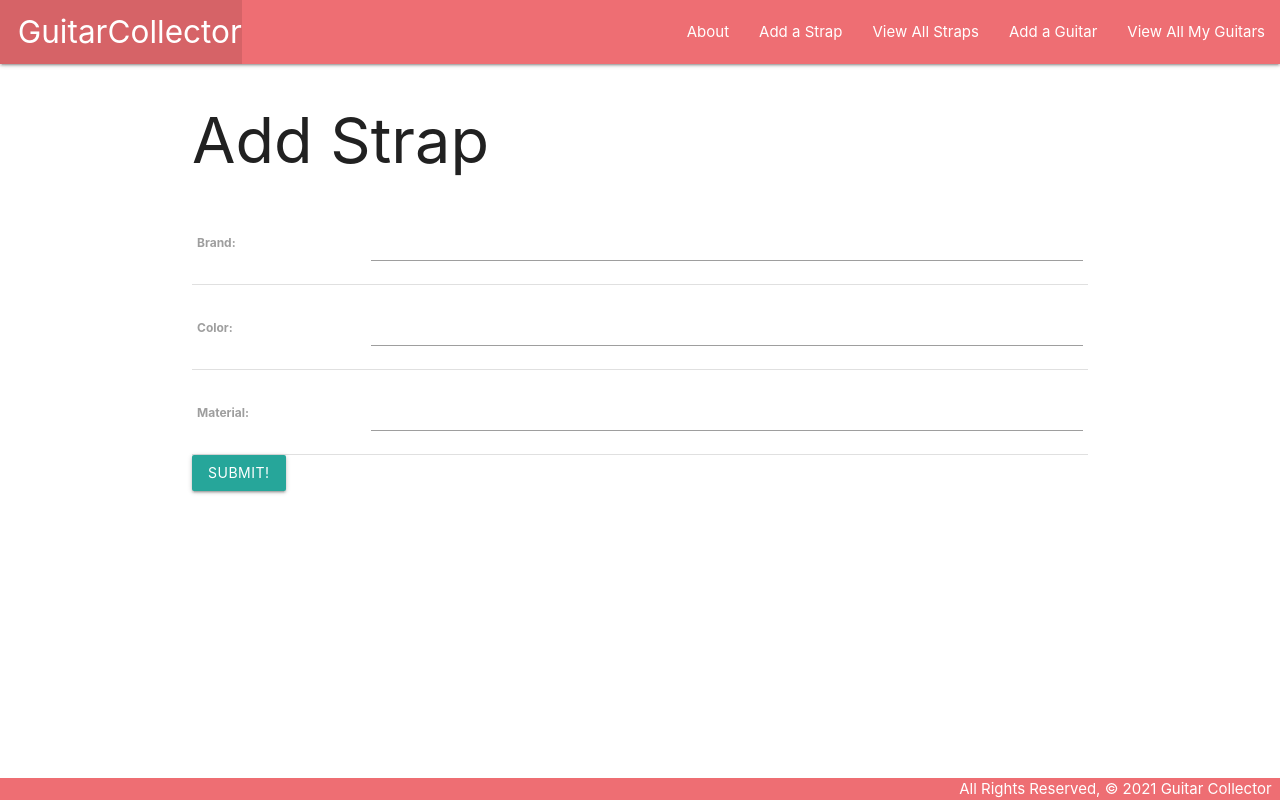
After one commit to pfeeny84/guitar_collector, a Django app: page /straps/create/ in a window 1280 px wide. The commit adds this page. Run offline with Django 3.2, Linux system fonts and the light colour scheme.

Commit message:
Many to Many Setup

```diff
--- a/main_app/admin.py
+++ b/main_app/admin.py
@@ -1,7 +1,9 @@
 from django.contrib import admin
 from .models import Guitar
 from .models import Maintenance
+from .models import Strap
 
 # Register your models here.
 admin.site.register(Guitar)
 admin.site.register(Maintenance)
+admin.site.register(Strap)
--- a/main_app/models.py
+++ b/main_app/models.py
@@ -27,6 +27,7 @@
     model = models.CharField(max_length=100)
     description = models.TextField(max_length=250)
     year = models.IntegerField()
+    straps = models.ManyToManyField(Strap)
 
 
     def __str__(self):
--- a/main_app/templates/base.html
+++ b/main_app/templates/base.html
@@ -20,6 +20,8 @@
         </ul>
         <ul class="right">
           <li><a href="{% url 'about' %}">About</a></li>
+          <li><a href="{% url 'straps_create' %}">Add a Strap</a></li>
+          <li><a href="{% url 'straps_index' %}">View All Straps</a></li>
           <li><a href="{% url 'guitars_create' %}">Add a Guitar</a></li>
           <li><a href="{% url 'index' %}">View All My Guitars</a></li>
         </ul>
--- /dev/null
+++ b/main_app/templates/main_app/strap_form.html
@@ -0,0 +1,19 @@
+{% extends 'base.html' %}
+
+{% block content %}
+  {% if object %}
+    <h1>Edit <span class="teal-text">{{object.brand}}</span></h1>
+  {% else %}
+    <h1>Add Strap</h1>
+  {% endif %}
+  <!-- Leaving the action empty makes the form post to the same url used to display it -->
+  <form action="" method="post">
+    <!-- Django requires the following for security purposes -->
+    {% csrf_token %}
+    <table>
+      <!-- Render the inputs inside of <tr>s & <td>s -->
+      {{ form.as_table }}
+    </table>
+    <input type="submit" value="Submit!" class="btn">
+  </form>
+{% endblock %}
--- a/main_app/urls.py
+++ b/main_app/urls.py
@@ -10,4 +10,9 @@
     path('guitars/create/', views.GuitarCreate.as_view(), name='guitars_create'),
     path('guitars/<int:pk>/update/', views.GuitarUpdate.as_view(), name='guitars_update'),
     path('guitars/<int:pk>/delete/', views.GuitarDelete.as_view(), name='guitars_delete'),
+    path('straps/', views.StrapList.as_view(), name='straps_index'),
+    path('straps/<int:pk>/', views.StrapDetail.as_view(), name='straps_detail'),
+    path('straps/create/', views.StrapCreate.as_view(), name='straps_create'),
+    path('straps/<int:pk>/update/', views.StrapUpdate.as_view(), name='straps_update'),
+    path('straps/<int:pk>/delete/', views.StrapDelete.as_view(), name='straps_delete'),
 ]
--- a/main_app/views.py
+++ b/main_app/views.py
@@ -1,7 +1,8 @@
 from django.shortcuts import render, redirect
 from django.views.generic.edit import CreateView, UpdateView, DeleteView
+from django.views.generic import ListView, DetailView
 from django.http import HttpResponse
-from .models import Guitar
+from .models import Guitar, Strap
 from .forms import MaintenanceForm
 
 # Create your views here.
@@ -48,3 +49,21 @@
     new_maintenance.guitar_id = guitar_id
     new_maintenance.save()
   return redirect('detail', guitar_id=guitar_id)
+
+class StrapList(ListView):
+  model = Strap
+
+class StrapDetail(DetailView):
+  model = Strap
+
+class StrapCreate(CreateView):
+  model = Strap
+  fields = '__all__'
+
+class StrapUpdate(UpdateView):
+  model = Strap
+  fields = '__all__'
+
+class StrapDelete(DeleteView):
+  model = Strap
+  success_url = '/straps/'
```
Also changed, not shown: main_app/templates/main_app/strap_confirm_delete.html (added, +13 -0 lines), main_app/templates/main_app/strap_detail.html (added, +21 -0 lines), main_app/templates/main_app/strap_list.html (added, +18 -0 lines), main_app/migrations/0003_auto_20210402_0137.py (added).
